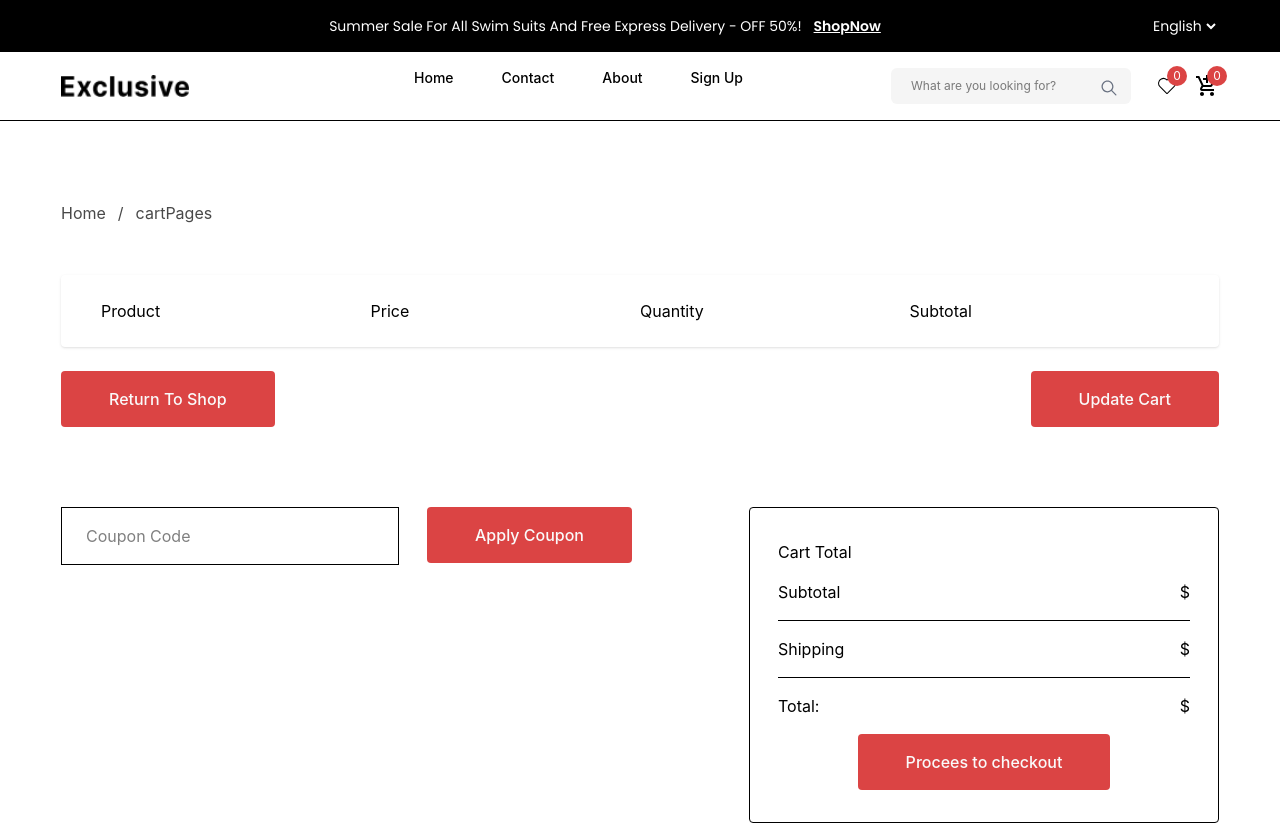
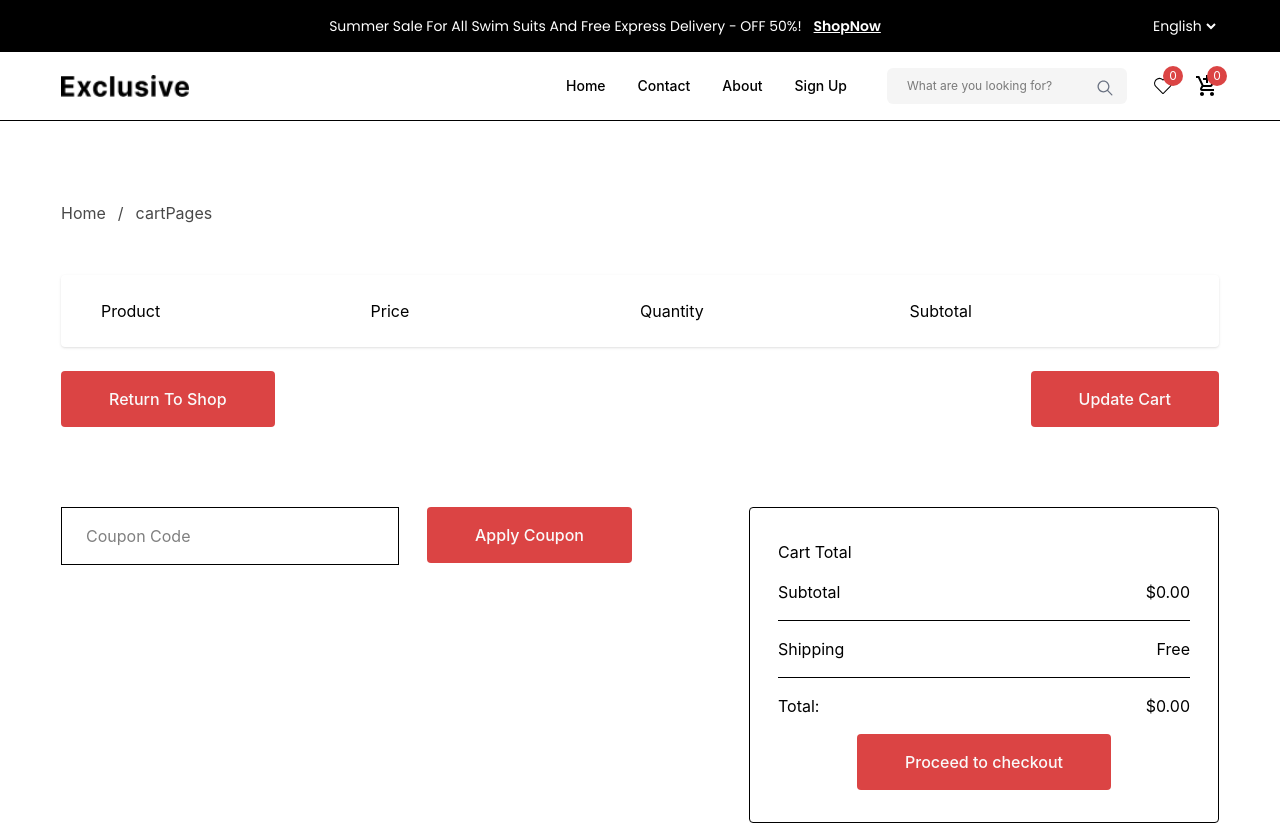
Before and after one commit to NayemMostofa/E-Commerce, a React (Vite) app: page /cartPages in a window 1280 px wide. Shown: the top 825 px of the page. Built offline with nearby package versions, Linux system fonts and the light colour scheme.

Commit message:
nine commit

```diff
--- a/src/Common/Card.jsx
+++ b/src/Common/Card.jsx
@@ -9,7 +9,7 @@ import { RiDeleteBin5Fill } from "react-icons/ri";
 
 
 const Card = ({dispercent,
-  image,AddToCardCss,title,disprice,price,rating,review,id,productsDetail,deletIcon,heartIcon,eyeIcon,}) => {
+  image,AddToCardCss,title,disprice,price,rating,review,id,productsDetail,deletIcon,heartIcon,eyeIcon,className = "w-67.5",}) => {
 
       let navigate = useNavigate();
 
@@ -94,7 +94,7 @@ const notify = (isNew, successMessage, warningMessage) => {
 
 
   return (
-    <div className=" w-67.5  group h-87.5 ">
+    <div className={`${className} group h-87.5`}>
       <div className=" relative  ">
         <div className=" h-62.5 relative overflow-hidden pt-8 pl-10 ">
           <img onClick={handleProductsDtls} src={image} alt="" className='object-cover cursor-pointer' />
@@ -113,7 +113,7 @@ const notify = (isNew, successMessage, warningMessage) => {
               <IoEyeOutline className='text-xl' />
             </div>
           </div>
-         <button onClick={()=> handleCart (id)}
+         <button onClick={()=> handleCart(productId)}
           className={` ${AddToCardCss} w-full py-2 cursor-pointer bg-black rounded-bl-sm rounded-br-sm rounded-tr-xs rounded-tl-xs  absolute left-0 bottom-0 translate-y-full duration-500 ease-in group-hover:translate-y-0 text-center text-white `}>Add To Cart</button>
         </div>
       </div>
--- a/src/Common/Navber.jsx
+++ b/src/Common/Navber.jsx
@@ -3,31 +3,29 @@ import logo from '../assets/Exclusive.png'
 import { IoIosSearch } from "react-icons/io";
 import { CiHeart } from "react-icons/ci";
 import { MdOutlineAddShoppingCart } from "react-icons/md";
-import { FaBarsStaggered } from "react-icons/fa6";
+import { FaBarsStaggered, FaXmark } from "react-icons/fa6";
 import { useState } from 'react';
 import { NavLink, useNavigate } from 'react-router';
 import { useSelector } from 'react-redux';
 
 const Navber = () => {
   const [show, setShow] = useState(false);
-  const cart = useSelector((state)=>state.AllProducts.cart )
-  const wish = useSelector((state)=>state.AllProducts.wish )
-  let navigate = useNavigate()
+  const cart = useSelector((state) => state.AllProducts.cart);
+  const wish = useSelector((state) => state.AllProducts.wish);
+  const navigate = useNavigate();
 
   return (
     <div className="py-4 border-b">
       <Container>
-        <div className="flex justify-between items-center">
+        <div className="relative flex items-center justify-between">
+          <NavLink to="/" aria-label="Exclusive home">
+            <img src={logo} alt="Exclusive Logo" className="w-28 sm:w-32" />
+          </NavLink>
 
-          <div>
-            <img src={logo} alt="Exclusive Logo" className="w-32" />
-          </div>
-
-          <div className={`${show ? "flex" : "hidden"} absolute top-16 left-0 w-[70%] bg-white shadow-md flex-col lg:flex-row items-start gap-6 lg:gap-37 py-6 lg:static lg:flex lg:bg-transparent lg:shadow-none lg:w-auto lg:py-0`}>
-
-            <ul className="flex flex-col  lg:flex-row gap-y-6 gap-x-12 text-sm font-medium text-left">
+          <div className={`${show ? "flex" : "hidden"} absolute left-0 right-0 top-full z-50 mt-4 flex-col gap-6 border-b bg-white px-5 py-6 shadow-md lg:static lg:mt-0 lg:flex lg:flex-row lg:items-center lg:gap-10 lg:border-0 lg:bg-transparent lg:p-0 lg:shadow-none`}>
+            <ul className="flex flex-col gap-5 text-sm font-medium lg:flex-row lg:items-center lg:gap-8">
               <li className="cursor-pointer hover:text-red-500">
-                <NavLink to="/" end>
+                <NavLink to="/" end onClick={() => setShow(false)}>
                   Home
                 </NavLink>
               </li>
@@ -36,26 +34,59 @@ const Navber = () => {
               <li className="cursor-pointer hover:text-red-500">Sign Up</li>
             </ul>
 
-                <div className="flex flex-col lg:flex-row items-center gap-6 mt-4 lg:mt-0">
-              <div className="relative w-60">
-                <input className="text-xs w-full py-2.5 pl-5 pr-10 bg-[#f5f5f5] rounded-md focus:outline-none"type="search"placeholder="What are you looking for?"/>
-                <IoIosSearch className="text-xl absolute top-2.5 right-3 text-gray-500" />
+            <div className="flex flex-col gap-5 lg:flex-row lg:items-center lg:gap-6">
+              <div className="relative w-full lg:w-60">
+                <input
+                  className="w-full rounded-md bg-[#f5f5f5] py-2.5 pl-5 pr-10 text-xs focus:outline-none"
+                  type="search"
+                  placeholder="What are you looking for?"
+                  aria-label="Search products"
+                />
+                <IoIosSearch className="pointer-events-none absolute right-3 top-2.5 text-xl text-gray-500" />
               </div>
-              <div className="flex items-center gap-4">
-                <div onClick={()=> navigate ("/Wishlist")} className='relative'>
-                  <CiHeart className="text-2xl cursor-pointer hover:text-red-500" />
-                  <span className="cursor-pointer h-5 w-5 absolute -top-2 -right-2 rounded-full flex justify-center items-center text-xs bg-primary text-white p-1">{wish.length}</span>
-                </div>
-                <div onClick={()=> navigate ("/cartPages")} className='relative'>
-                   <MdOutlineAddShoppingCart  className="text-2xl cursor-pointer hover:text-red-500" />
-                   <span className="cursor-pointer h-5 w-5 absolute -top-2 -right-2 rounded-full flex justify-center items-center text-xs bg-primary text-white p-1">{cart.length}</span>
-                </div>
+              <div className="flex items-center gap-5">
+                <button
+                  type="button"
+                  onClick={() => {
+                    navigate("/Wishlist");
+                    setShow(false);
+                  }}
+                  aria-label={`Wishlist, ${wish.length} items`}
+                  className="relative"
+                >
+                  <CiHeart className="text-2xl hover:text-red-500" />
+                  <span className="absolute -right-2 -top-2 flex h-5 min-w-5 items-center justify-center rounded-full bg-primary px-1 text-xs text-white">
+                    {wish.length}
+                  </span>
+                </button>
+                <button
+                  type="button"
+                  onClick={() => {
+                    navigate("/cartPages");
+                    setShow(false);
+                  }}
+                  aria-label={`Cart, ${cart.length} items`}
+                  className="relative"
+                >
+                  <MdOutlineAddShoppingCart className="text-2xl hover:text-red-500" />
+                  <span className="absolute -right-2 -top-2 flex h-5 min-w-5 items-center justify-center rounded-full bg-primary px-1 text-xs text-white">
+                    {cart.length}
+                  </span>
+                </button>
               </div>
             </div>
           </div>
 
           <div className="lg:hidden">
-            <FaBarsStaggered onClick={() => setShow(!show)}className="text-2xl cursor-pointer"/>
+            <button
+              type="button"
+              onClick={() => setShow((isOpen) => !isOpen)}
+              aria-label={show ? "Close navigation menu" : "Open navigation menu"}
+              aria-expanded={show}
+              className="flex h-10 w-10 items-center justify-center rounded-md hover:bg-gray-100"
+            >
+              {show ? <FaXmark className="text-2xl" /> : <FaBarsStaggered className="text-xl" />}
+            </button>
           </div>
         </div>
       </Container>
--- a/src/Pages/WishlistPges.jsx
+++ b/src/Pages/WishlistPges.jsx
@@ -1,4 +1,3 @@
-import React from 'react'
 import Container from '../Common/Container'
 import BreadCrumb from '../Common/BreadCrumb'
 import Btn from '../Common/Btn'
@@ -16,7 +15,7 @@ console.log(wishItems)
                 <h2 className='text-xl '>Wishlist ({wishItems.length})</h2>
                 <Btn>Move All To Bag</Btn>
             </div>
-            <div className='grid gap-7.5 grid-cols-4 items-center'>
+            <div className='grid grid-cols-1 justify-items-center gap-7.5 sm:grid-cols-2 xl:grid-cols-4'>
                 {
                   wishItems.map((item)=>{
                     return <Card
--- a/src/Pages/cartPages.jsx
+++ b/src/Pages/cartPages.jsx
@@ -9,6 +9,9 @@ const CartPages = () => {
 
   const cardItems = useSelector((state) => state.AllProducts.cart);
   const navigate = useNavigate();
+  const subtotal = cardItems
+    .filter((item) => item && item.id != null)
+    .reduce((total, item) => total + Number(item.price) * Number(item.quan), 0);
 
   return (
     <div className="pb-52">
@@ -52,18 +55,18 @@ const CartPages = () => {
               <h3>Cart Total</h3>
               <div className="flex justify-between items-center border-b py-4">
                 <h3>Subtotal</h3>
-                <h3>$</h3>
+                <h3>${subtotal.toFixed(2)}</h3>
               </div>
               <div className="flex justify-between items-center border-b py-4">
                 <h3>Shipping</h3>
-                <h3>$</h3>
+                <h3>Free</h3>
               </div>
               <div className="flex justify-between items-center  py-4">
                 <h3>Total:</h3>
-                <h3>$</h3>
+                <h3>${subtotal.toFixed(2)}</h3>
               </div>
               <Btn className="mx-auto block">
-                Procees to checkout
+                Proceed to checkout
               </Btn>
 
 
```
Also changed, not shown: src/Component/Paginate.jsx (+9 -12 lines), src/Home/FlashSales.jsx (+33 -14 lines), 5 other files (tests, documents, lock files or other folders).
